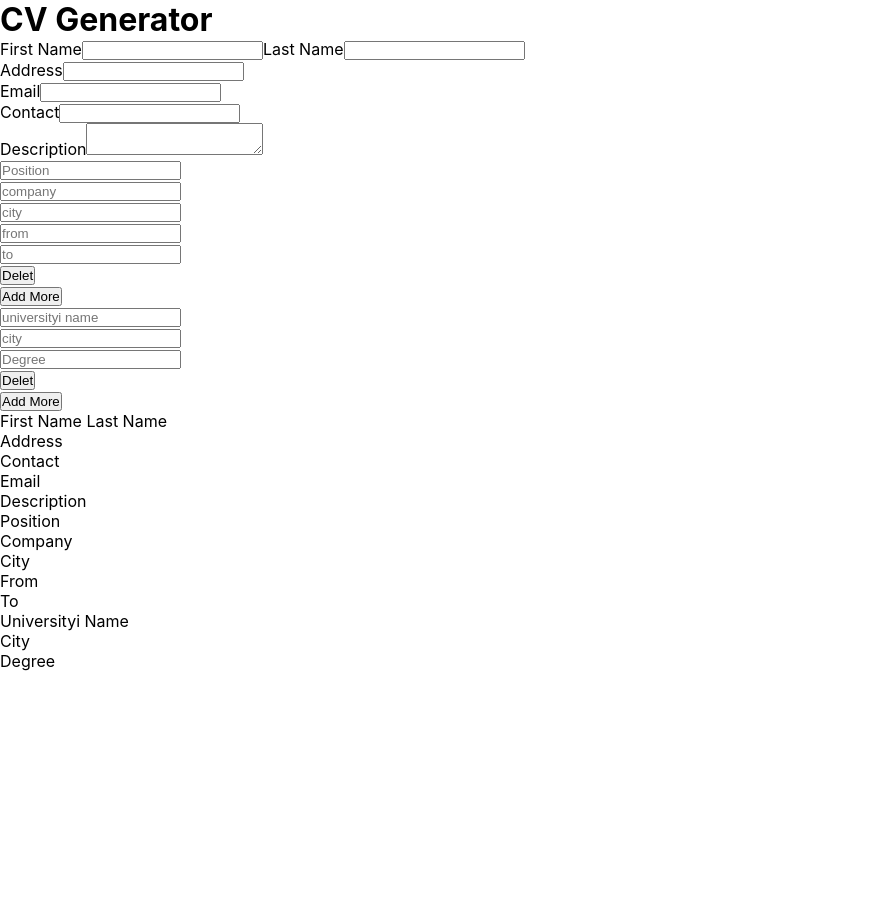
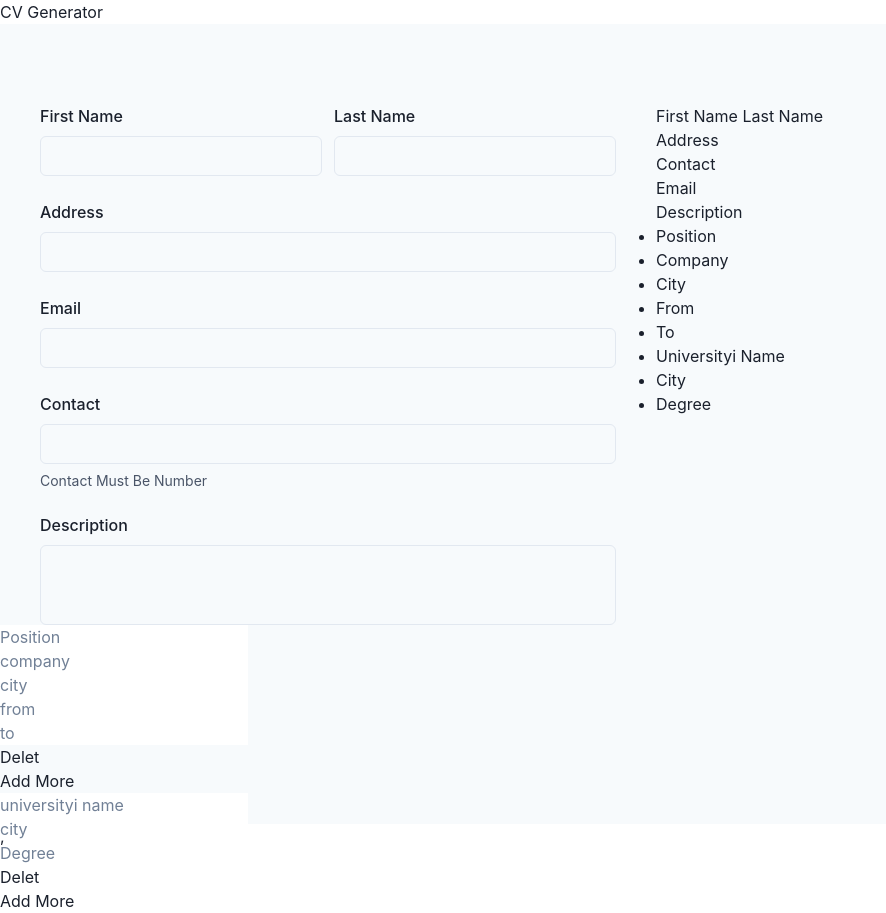
Before and after one commit to Diwashnembang/cv-application, a React (Create React App) app: page / in a window 1280 px wide. Shown: the whole page, without its empty margins (0-886 px from the left). Before the commit the page ends 800 px from the top, so only its background shows below. Built offline with nearby package versions, Linux system fonts and the light colour scheme.

Commit message:
added charkra UI and styled getuserinfo/Personalinfo.jsx

```diff
--- a/src/App.js
+++ b/src/App.js
@@ -1,14 +1,17 @@
 import React, { PureComponent } from 'react';
-import './App.css';
+import { Container } from '@chakra-ui/react';
 import Header from './components/Header';
 import Main from './components/Main';
 
 class App extends PureComponent {
   render() {
     return (
+
       <div>
         <Header />
-        <Main />
+        <Container maxW="container.xl" p={0}>
+          <Main />
+        </Container>
       </div>
     );
   }
--- a/src/components/Main.jsx
+++ b/src/components/Main.jsx
@@ -1,5 +1,6 @@
 import React, { Component } from 'react';
 import uniqid from 'uniqid';
+import { Flex, VStack } from '@chakra-ui/react';
 import WorkingArea from './WorkingArea';
 import PreviewArea from './PreviewArea';
 
@@ -249,6 +250,7 @@ class Main extends Component {
 
     return (
       <div id="main">
+        <Flex h="100vh" py={20} bg="gray.50">
           <WorkingArea
             personalInfoUtility={personalInfoFunc}
             careerInfoUtility={careerInfoUtility}
@@ -259,6 +261,7 @@ class Main extends Component {
             careerHistory={careerHistory}
             educationHistory={educationHistory}
           />
+        </Flex>
       </div>
     );
   }
--- a/src/components/getUserInfo/PersonalInfo.jsx
+++ b/src/components/getUserInfo/PersonalInfo.jsx
@@ -1,4 +1,7 @@
 import React, { PureComponent } from 'react';
+import {
+  SimpleGrid, GridItem, FormControl, FormLabel, Input, Textarea, FormHelperText,
+} from '@chakra-ui/react';
 import PropTypes from 'prop-types';
 
 class PersonalInfo extends PureComponent {
@@ -7,47 +10,48 @@ class PersonalInfo extends PureComponent {
       getFirstName, getLastName, getAddress, getContact, getDescription, getEmail,
     } = this.props;
     return (
-      <form id="userInfoForm">
-        <section id="userName">
-          <label htmlFor="userFirstName">
-            First Name
-            <input type="text" name="firstName" id="userFirstName" onChange={getFirstName} />
-          </label>
 
-          <label htmlFor="userLastName">
-            Last Name
-            <input type="text" name="lastName" id="userLastName" onChange={getLastName} />
-          </label>
-        </section>
-        <section id="userAddress">
+      <SimpleGrid columns={2} columnGap={3} rowGap={6} w="full" px={10}>
+        <FormControl>
+          <GridItem colSpan={1}>
+            <FormLabel> First Name</FormLabel>
+            <Input type="text" name="firstName" id="userFirstName" onChange={getFirstName} />
+          </GridItem>
+        </FormControl>
+        <GridItem colSpan={1}>
+          <FormControl>
+            <FormLabel> Last Name</FormLabel>
+            <Input type="text" name="lastName" id="userLastName" onChange={getLastName} />
+          </FormControl>
+        </GridItem>
+        <GridItem colSpan={2}>
+          <FormControl>
+            <FormLabel>Address</FormLabel>
+            <Input type="text" name="Address" id="userAddress" onChange={getAddress} />
+          </FormControl>
+        </GridItem>
+        <GridItem colSpan={2}>
+          <FormControl>
+            <FormLabel>Email</FormLabel>
+            <Input type="email" name="Email" id="userEmail" onChange={getEmail} />
+          </FormControl>
+        </GridItem>
+        <GridItem colSpan={2}>
+          <FormControl>
+            <FormLabel>Contact</FormLabel>
+            <Input type="number" name="Contact" id="userContact" onChange={getContact} />
+            <FormHelperText>Contact Must Be Number</FormHelperText>
+          </FormControl>
+        </GridItem>
 
-          <label htmlFor="userAddress">
-            Address
-            <input type="text" name="Address" id="userAddress" onChange={getAddress} />
-          </label>
-        </section>
-        <section id="userEmail">
-          <label htmlFor="userEmail">
-            Email
-            <input type="email" name="Email" id="userEmail" onChange={getEmail} />
-          </label>
-        </section>
-        <section id="userContact">
-          <label htmlFor="userContact">
-            Contact
-            <input type="number" name="Contact" id="userContact" onChange={getContact} />
-          </label>
+        <GridItem colSpan={2}>
+          <FormControl>
+            <FormLabel>Description</FormLabel>
+            <Textarea name="Description" id="userDescription" resize="none" size="lg" onChange={getDescription} />
+          </FormControl>
+        </GridItem>
+      </SimpleGrid>
 
-        </section>
-        <section id="userDescription">
-          <label htmlFor="userDescription">
-            Description
-            <textarea name="Description" id="userDescription" onChange={getDescription} />
-          </label>
-
-        </section>
-
-      </form>
     );
   }
 }
--- a/src/index.js
+++ b/src/index.js
@@ -1,14 +1,17 @@
 import React from 'react';
 import ReactDOM from 'react-dom/client';
-import './index.css';
+import { ChakraProvider } from '@chakra-ui/react';
 import App from './App';
 import reportWebVitals from './reportWebVitals';
 
 const root = ReactDOM.createRoot(document.getElementById('root'));
 root.render(
+  <ChakraProvider>
+
   <React.StrictMode>
     <App />
   </React.StrictMode>,
+  </ChakraProvider>
 );
 
 // If you want to start measuring performance in your app, pass a function
```
Also changed, not shown: package.json (+6 -5 lines), src/components/getUserInfo/SkillsInfo.js (deleted, +0 -18 lines), 1 other file (tests, documents, lock files or other folders). Lines whose indentation alone changed are shown as unchanged.
